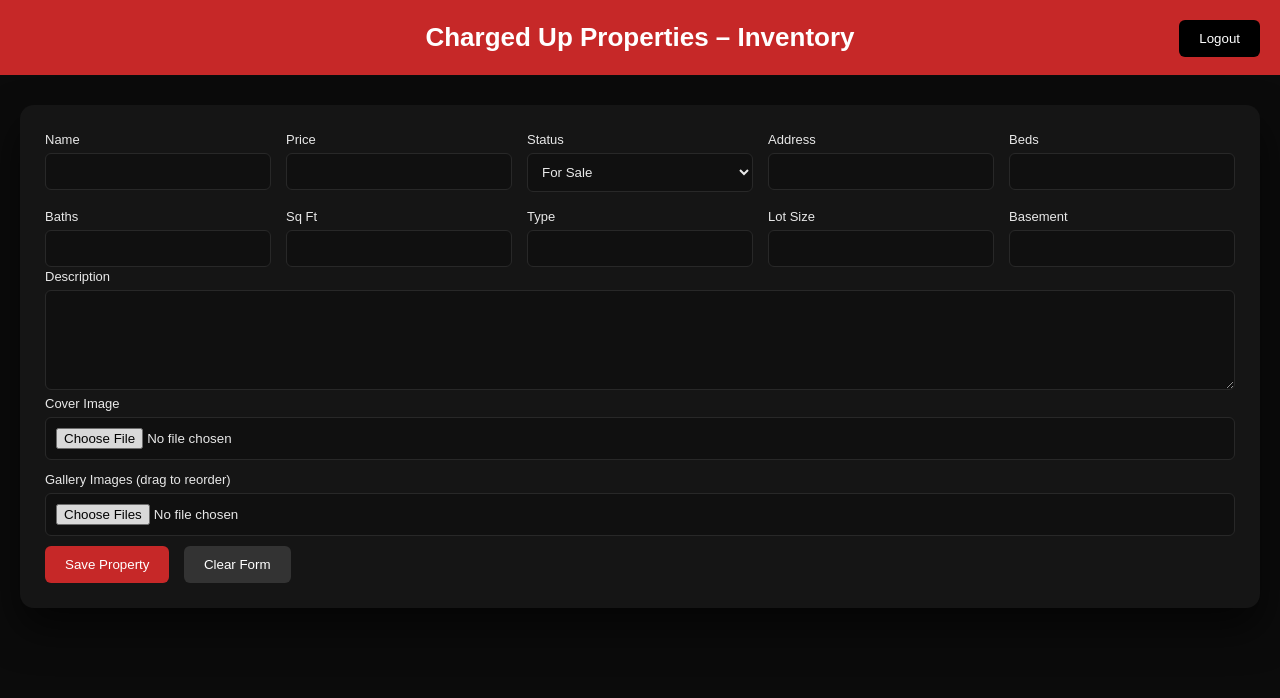
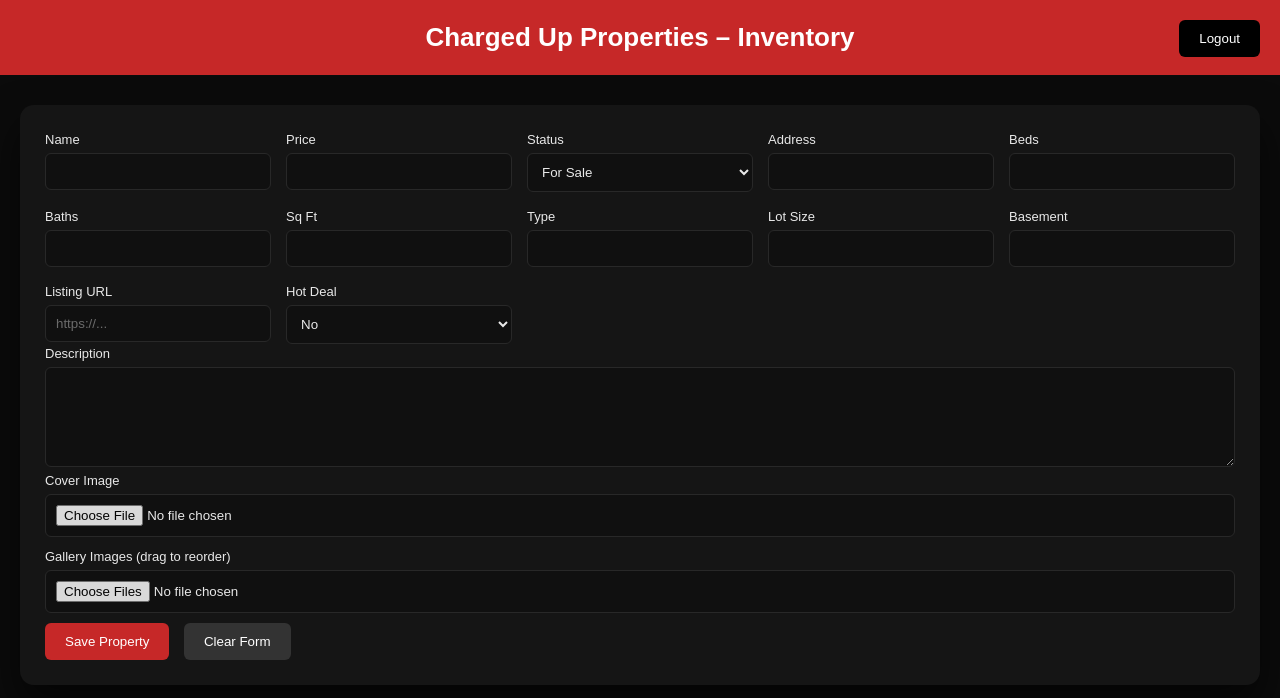
Before and after one commit to Mawrcus/charged-up-properties, a website: page public/index.html in a window 1280 px wide. Drawn offline with Linux system fonts and the light colour scheme; no server answers; sample sign-in values are in the browser's storage.

Commit message:
Updated Index

```diff
--- a/public/index.html
+++ b/public/index.html
@@ -209,6 +209,23 @@ function logout(){
   <div><label>Type<input id="type"></label></div>
   <div><label>Lot Size<input id="lot"></label></div>
   <div><label>Basement<input id="basement"></label></div>
+  <div>
+  <label>
+    Listing URL
+    <input id="listing_url" type="text" placeholder="https://...">
+  </label>
+</div>
+
+<div>
+  <label>
+    Hot Deal
+    <select id="hot_deal">
+      <option value="false">No</option>
+      <option value="true">Yes</option>
+    </select>
+  </label>
+</div>
+
 </div>
 
 <label>Description<textarea id="description"></textarea></label>
@@ -252,6 +269,8 @@ function resetForm(){
   propertyId.value="";
   coverPreview.innerHTML="";
   galleryPreview.innerHTML="";
+
+  document.getElementById("hot_deal").value = "false";
 }
 
 function getGalleryOrder() {
@@ -291,6 +310,8 @@ function populateForm(p){
   propertyId.value=p.id;
   ["name","price","status","address","beds","baths","sqft","type","lot","basement","description"]
     .forEach(k=>document.getElementById(k).value=p[k]||"");
+    document.getElementById("listing_url").value = p.listing_url || "";
+document.getElementById("hot_deal").value = p.hot_deal ? "true" : "false";
 
   coverPreview.innerHTML="";
   if(p.cover_image){
@@ -359,6 +380,8 @@ propertyForm.onsubmit=async e=>{
   const fd=new FormData();
   ["name","price","status","address","beds","baths","sqft","type","lot","basement","description"]
     .forEach(k=>fd.append(k,document.getElementById(k).value));
+    document.getElementById("listing_url").value = p.listing_url || "";
+document.getElementById("hot_deal").value = p.hot_deal ? "true" : "false";
 
   if(coverImage.files[0]) fd.append("coverImage",coverImage.files[0]);
  // New gallery files (if any)
```
